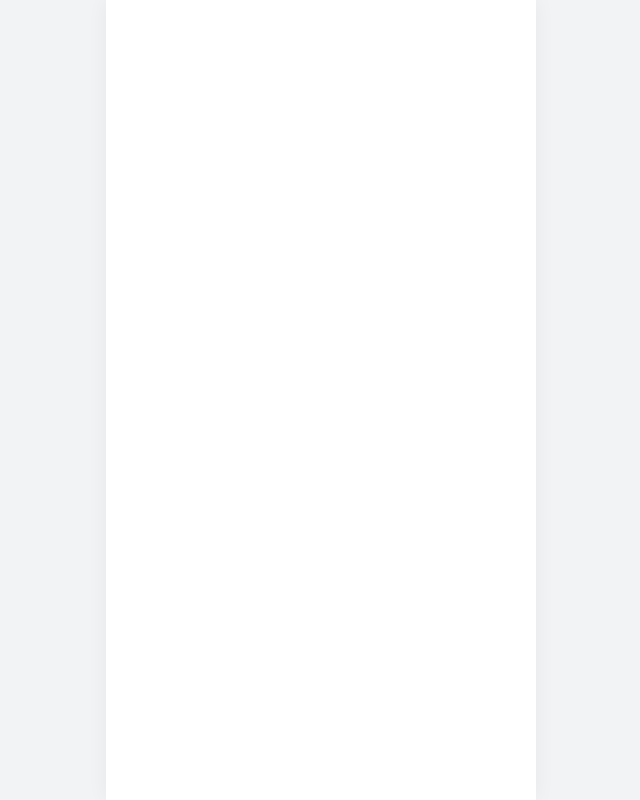
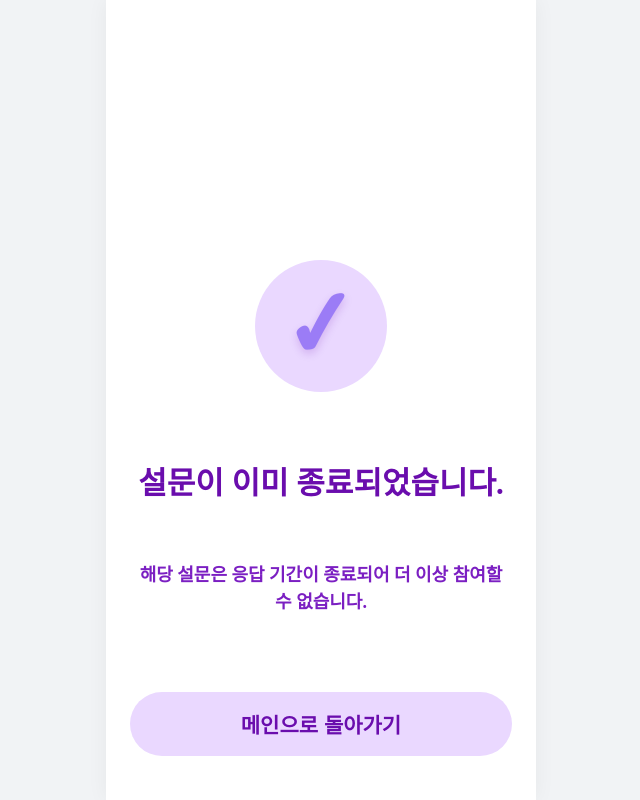
Before and after one commit to kah070809-rgb/Loopa-frontend, a React (Vite) app: page /surveyexpired in a window 1280 px wide. Before the commit this address had no page. Shown: the whole page, without its empty margins (319-959 px from the left). Built offline with nearby package versions, Linux system fonts and the light colour scheme.

Commit message:
설문 종료 예외 페이지 완성 & 드디어 모든 페이지 기능구현,기초ui 완성

```diff
--- a/src/App.jsx
+++ b/src/App.jsx
@@ -16,6 +16,7 @@ import RegisterComplete from './pages/RegisterComplete';
 import FindPassword from './pages/FindPassword';
 import PasswordChangeComplete from './pages/PasswordChangeComplete';
 import GuestSurveyJoinFinish from './pages/surveyjoin/GuestSurveyJoinFinish';
+import SurveyExpired from './pages/surveyjoin/SurveyExpired';
 // 💡 1. AppLayout 컴포넌트를 불러옵니다 (경로 확인 필수!)
 //import './App.css';
 
@@ -51,6 +52,7 @@ function App() {
           <Route path="/findpassword" element={<FindPassword />} />
           <Route path="/passwordchangecomplete" element={<PasswordChangeComplete />} />
           <Route path="/guestsurveyjoinfinish" element={<GuestSurveyJoinFinish />} />
+          <Route path="/surveyexpired" element={<SurveyExpired />} />
         </Routes>
       </AppLayout>
     </BrowserRouter>
--- /dev/null
+++ b/src/pages/surveyjoin/SurveyExpired.css
@@ -0,0 +1,78 @@
+.survey-expired-page {
+  width: 100%;
+  min-height: 100vh;
+  padding: 0 24px 44px;
+  box-sizing: border-box;
+  background-color: #ffffff;
+
+  display: flex;
+  flex-direction: column;
+  justify-content: space-between;
+}
+
+.survey-expired-content {
+  flex: 1;
+
+  display: flex;
+  flex-direction: column;
+  align-items: center;
+
+  padding-top: 260px;
+}
+
+.survey-expired-icon-box {
+  width: 132px;
+  height: 132px;
+  border-radius: 50%;
+  background-color: #ead8ff;
+
+  display: flex;
+  align-items: center;
+  justify-content: center;
+
+  margin-bottom: 72px;
+}
+
+.survey-expired-check {
+  color: #9b7cf6;
+  font-size: 92px;
+  font-weight: 700;
+  line-height: 1;
+
+  transform: rotate(-6deg);
+  text-shadow: 0 4px 8px rgba(106, 13, 173, 0.18);
+}
+
+.survey-expired-title {
+  margin: 0;
+  color: #6a0dad;
+  font-size: 31px;
+  font-weight: 900;
+  line-height: 1.3;
+  text-align: center;
+  word-break: keep-all;
+}
+
+.survey-expired-description {
+  margin: 58px 0 0;
+  color: #7b1fc2;
+  font-size: 18px;
+  font-weight: 700;
+  line-height: 1.5;
+  text-align: center;
+  word-break: keep-all;
+}
+
+.survey-expired-main-button {
+  width: 100%;
+  height: 64px;
+  border: none;
+  border-radius: 999px;
+  background-color: #ead8ff;
+
+  color: #6a0dad;
+  font-size: 21px;
+  font-weight: 900;
+
+  cursor: pointer;
+}
--- /dev/null
+++ b/src/pages/surveyjoin/SurveyExpired.jsx
@@ -0,0 +1,36 @@
+import { useNavigate } from "react-router-dom";
+import "./SurveyExpired.css";
+
+function SurveyExpired() {
+  const navigate = useNavigate();
+
+  const handleGoMain = () => {
+    navigate("/surveyjoinfirst");
+  };
+
+  return (
+    <section className="survey-expired-page">
+      <main className="survey-expired-content">
+        <div className="survey-expired-icon-box">
+          <span className="survey-expired-check">✓</span>
+        </div>
+
+        <h1 className="survey-expired-title">설문이 이미 종료되었습니다.</h1>
+
+        <p className="survey-expired-description">
+          해당 설문은 응답 기간이 종료되어 더 이상 참여할 수 없습니다.
+        </p>
+      </main>
+
+      <button
+        className="survey-expired-main-button"
+        type="button"
+        onClick={handleGoMain}
+      >
+        메인으로 돌아가기
+      </button>
+    </section>
+  );
+}
+
+export default SurveyExpired;
```
